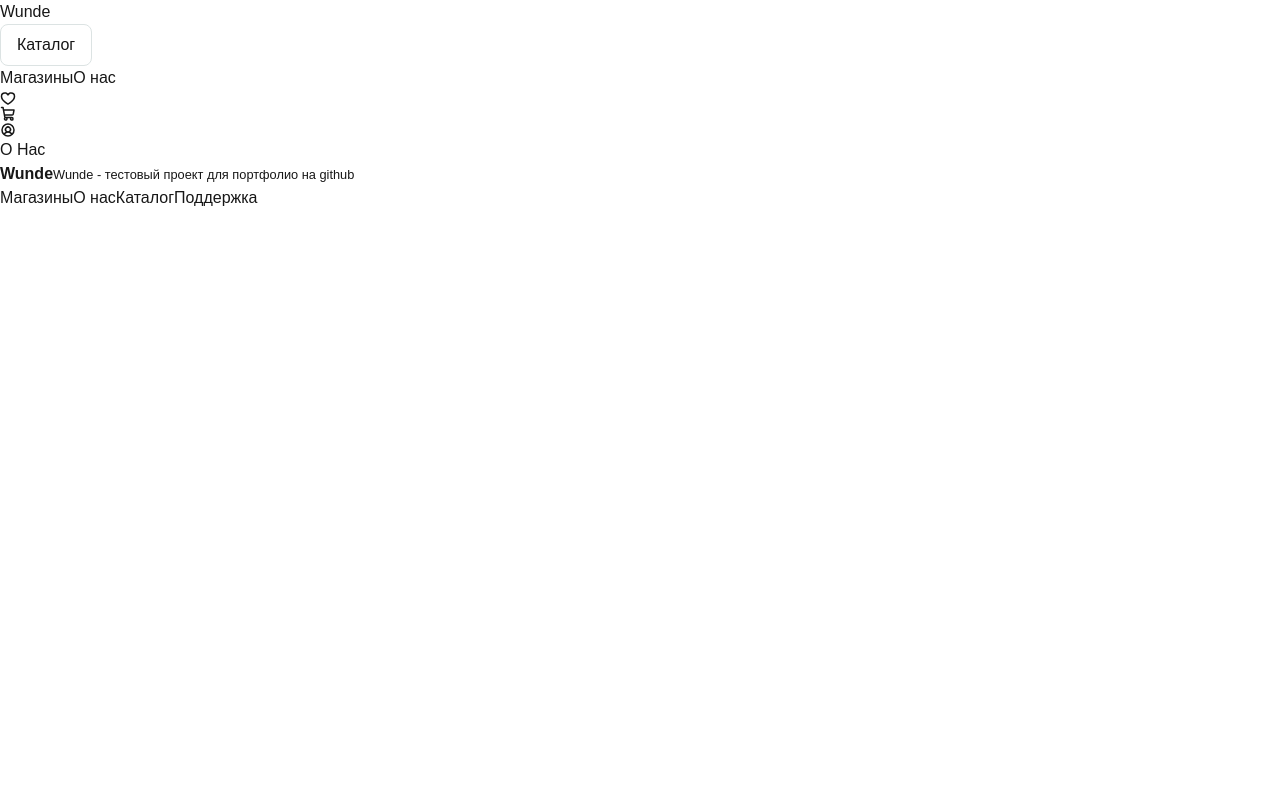
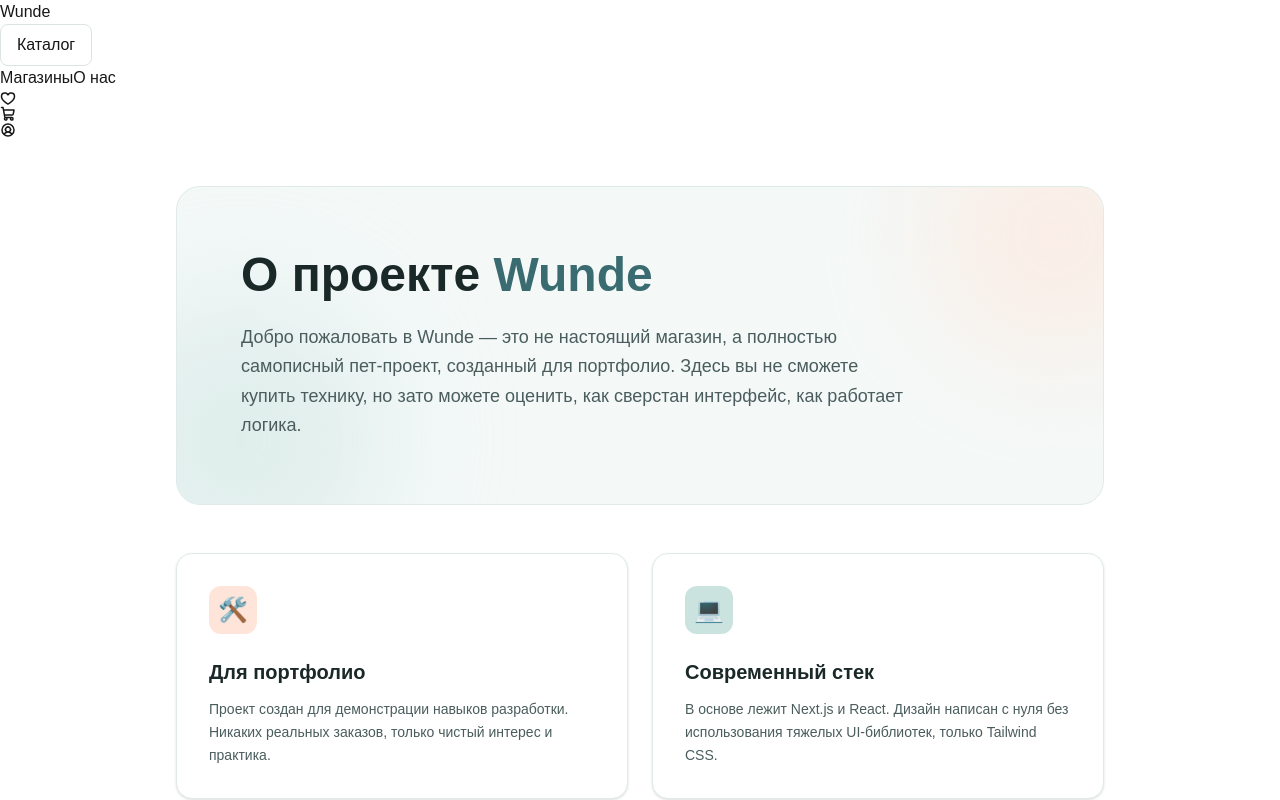
Before and after one commit to Dankewu0/wunde-frontend, a Next.js app: page /about in a window 1280 px wide. Shown: the top 800 px of the page. Built offline with nearby package versions, Linux system fonts and the light colour scheme.

Commit message:
feat: made about page

```diff
--- a/app/about/page.tsx
+++ b/app/about/page.tsx
@@ -1,7 +1,50 @@
 export default function AboutPage() {
   return (
-    <div>
-      <h1>О Нас</h1>
+    <div className="max-w-5xl mx-auto p-6 md:p-12 min-h-screen">
+      <div className="relative overflow-hidden bg-[#F4F9F8] rounded-3xl p-10 md:p-16 mb-12 border border-[#E0EBE8]">
+        <div className="absolute -top-20 -right-20 w-64 h-64 bg-[#FFE5D9] rounded-full blur-3xl opacity-60"></div>
+        <div className="absolute -bottom-20 -left-20 w-72 h-72 bg-[#CBE3DF] rounded-full blur-3xl opacity-50"></div>
+
+        <div className="relative z-10 max-w-2xl">
+          <h1 className="text-4xl md:text-5xl font-extrabold text-[#1A2928] mb-6">
+            О проекте <span className="text-[#3A6B70]">Wunde</span>
+          </h1>
+          <p className="text-lg text-[#4A5D5C] leading-relaxed">
+            Добро пожаловать в Wunde — это не настоящий магазин, а полностью
+            самописный пет-проект, созданный для портфолио. Здесь вы не сможете
+            купить технику, но зато можете оценить, как сверстан интерфейс, как
+            работает логика.
+          </p>
+        </div>
+      </div>
+
+      <div className="grid grid-cols-1 md:grid-cols-2 gap-6">
+        <div className="bg-white p-8 rounded-2xl border border-[#E0EBE8] shadow-sm hover:shadow-md transition-shadow">
+          <div className="w-12 h-12 bg-[#FFE5D9] rounded-xl flex items-center justify-center mb-6">
+            <span className="text-2xl">🛠️</span>
+          </div>
+          <h3 className="text-xl font-bold text-[#1A2928] mb-3">
+            Для портфолио
+          </h3>
+          <p className="text-[#4A5D5C] leading-relaxed text-sm">
+            Проект создан для демонстрации навыков разработки. Никаких реальных
+            заказов, только чистый интерес и практика.
+          </p>
+        </div>
+
+        <div className="bg-white p-8 rounded-2xl border border-[#E0EBE8] shadow-sm hover:shadow-md transition-shadow">
+          <div className="w-12 h-12 bg-[#CBE3DF] rounded-xl flex items-center justify-center mb-6">
+            <span className="text-2xl">💻</span>
+          </div>
+          <h3 className="text-xl font-bold text-[#1A2928] mb-3">
+            Современный стек
+          </h3>
+          <p className="text-[#4A5D5C] leading-relaxed text-sm">
+            В основе лежит Next.js и React. Дизайн написан с нуля без
+            использования тяжелых UI-библиотек, только Tailwind CSS.
+          </p>
+        </div>
+      </div>
     </div>
   );
 }
```
Also changed, not shown: app/_components/CartSidebar.tsx (added).
